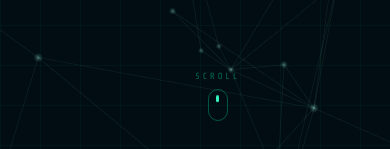
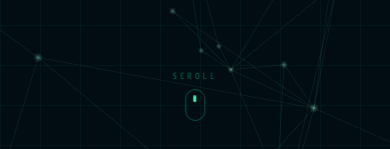
Before and after one commit to vqt2129a/portfolio-2026, a React (Vite) app: page / in a window 390 px wide. Shown: the part 695-844 px from the top of the page. Built offline with nearby package versions, Linux system fonts and the light colour scheme.

Commit message:
Fix mobile centering for hero scroll indicator

```diff
--- a/src/styles/hero.css
+++ b/src/styles/hero.css
@@ -76,7 +76,7 @@
   flex-direction: column;
   align-items: center;
   gap: 6px;
-  animation: fadeUp 0.5s 2s ease both;
+  animation: heroScrollFadeUp 0.5s 2s ease both;
 }
 
 .hero-scroll-text {
@@ -103,6 +103,17 @@
   background: var(--accent);
   border-radius: 2px;
   animation: scrollDot 1.8s ease-in-out infinite;
+}
+
+@keyframes heroScrollFadeUp {
+  from {
+    opacity: 0;
+    transform: translate(-50%, 16px);
+  }
+  to {
+    opacity: 1;
+    transform: translate(-50%, 0);
+  }
 }
 
 /* ─── Responsive (Bootstrap Mobile-First) ─── */
```
